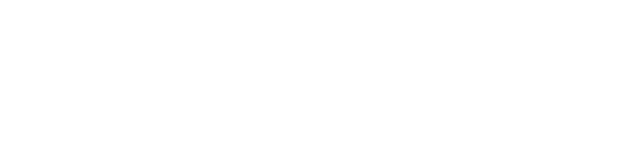
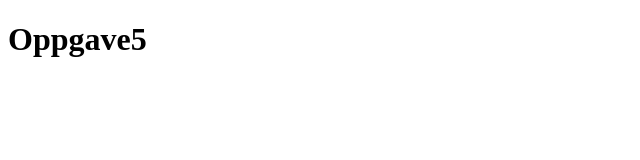
Before and after one commit to okliland-kodeloftet/oppgave5, a website: page index.html in a window 1280 px wide. Shown: the whole page, without its empty margins (0-640 px from the left). Drawn offline with Linux system fonts and the light colour scheme.

Commit message:
oppgave 5

```diff
--- a/index.html
+++ b/index.html
@@ -10,5 +10,13 @@
     <link rel="stylesheet" href="styles.css" />
     <script type="module" src="script.js"></script>
   </head>
-  <body></body>
+  <body>
+
+<h1>Oppgave5</h1>
+
+
+
+
+
+  </body>
 </html>
```
Also changed, not shown: 1 other file.
